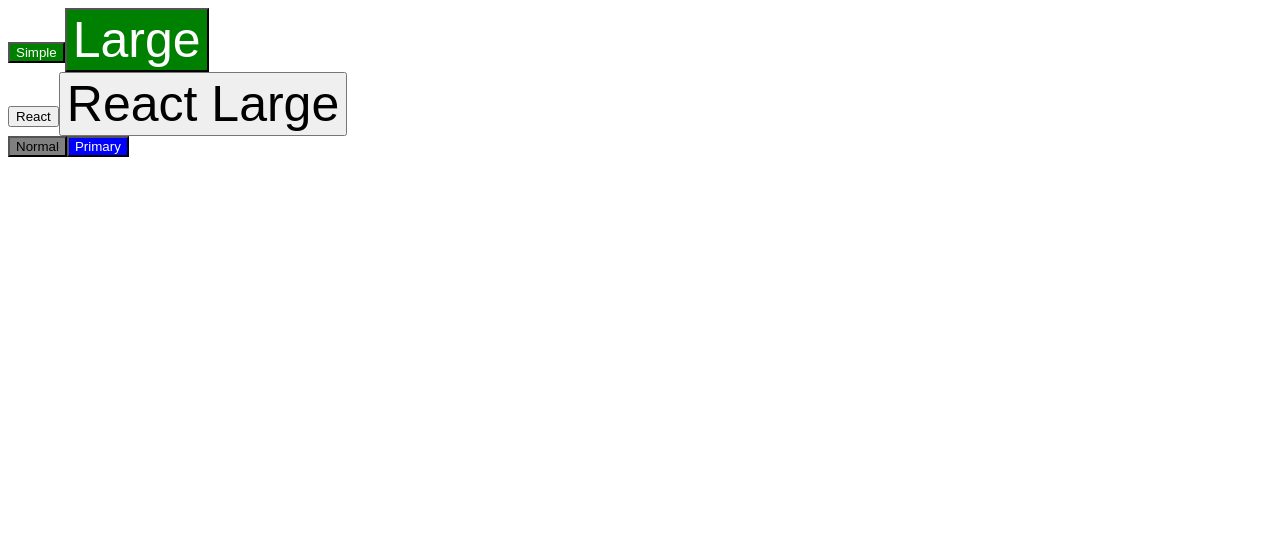
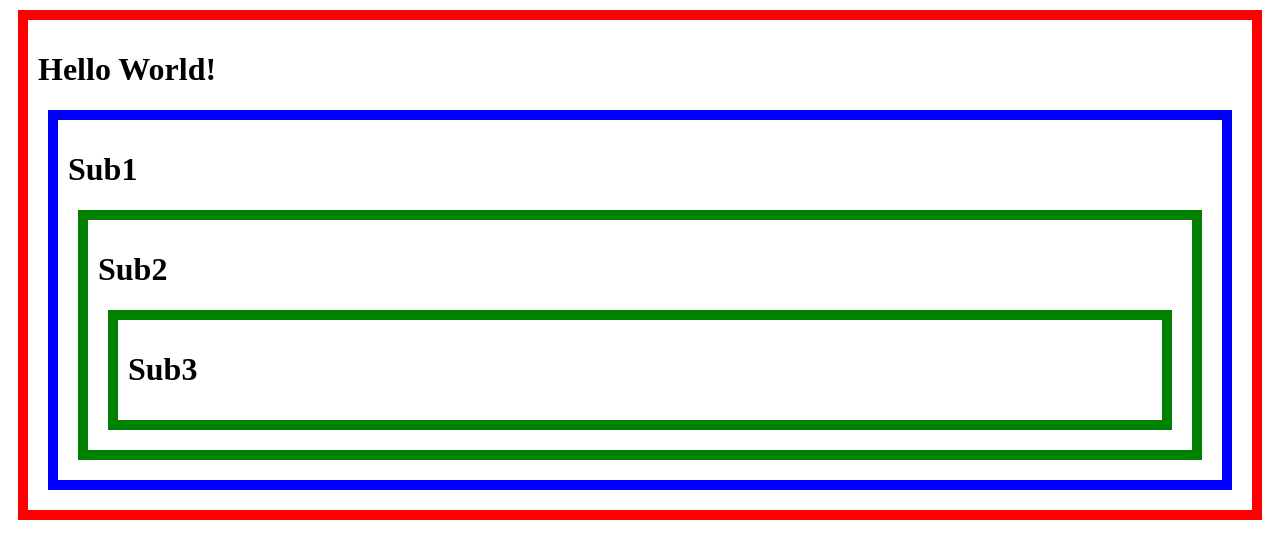
Before and after one commit to minus43/vite-project, a React (Vite) app: page / in a window 1280 px wide. Shown: the top 558 px of the page. Built offline with nearby package versions, Linux system fonts and the light colour scheme.

Commit message:
4 context api

```diff
--- a/src/App.jsx
+++ b/src/App.jsx
@@ -1,42 +1,50 @@
-import styled from 'styled-components';
-import './App.css'
+import React, {createContext, useContext} from 'react';
+import "./style.css";
 
-const SimpleButton = styled.button`
-  color: white;
-  background-color: green;
-`;
+const themeDefault = { border: '10px solid red'};
+const ThemeContext = createContext(themeDefault);
 
-const LargeButton = styled(SimpleButton)`
-  font-size: 50px;
-`;
-
-const ReactButton = props => {
-  console.log('props',props);
-  return <button className={props.className}>{props.children}</button>
-}
-
-const ReactLargeButton = styled(ReactButton)`
-  font-size: 50px;
-`;
-
-const PrimaryButton = styled.button`
-  color: ${props => props.primary ? 'white' : 'black'};
-  background-color: ${props => props.primary ? 'blue' : 'gray'};
-`;
 
 function App() {
+  const theme = useContext(ThemeContext);
   return (
-    <div>
-     <SimpleButton>Simple</SimpleButton>
-     <LargeButton>Large</LargeButton>
-     <br />
-     <ReactButton>React</ReactButton>
-     <ReactLargeButton>React Large</ReactLargeButton>
-     <br />
-     <PrimaryButton>Normal</PrimaryButton>
-     <PrimaryButton primary>Primary</PrimaryButton>
+    <ThemeContext.Provider value={{border: '10px solid blue'}}>
+    <div className="root" style={theme}>
+      <h1>Hello World!</h1>
+      <Sub1/>
     </div>
+    </ThemeContext.Provider>
   );
 }
 
+function Sub1() {
+  const theme = useContext(ThemeContext);
+  return (
+    <ThemeContext.Provider value={{border: '10px solid green'}}>
+    <div style={theme}>
+      <h1>Sub1</h1>
+      <Sub2/>
+    </div>
+    </ThemeContext.Provider>
+  )
+}
+
+function Sub2() {
+  const theme = useContext(ThemeContext);
+  return (
+    <div style={theme}>
+      <h1>Sub2</h1>
+      <Sub3/>
+    </div>
+  )
+}
+
+function Sub3() {
+  const theme = useContext(ThemeContext);
+  return (
+    <div style={theme}>
+      <h1>Sub3</h1>
+    </div>
+  )
+}
 export default App
--- /dev/null
+++ b/src/style.css
@@ -0,0 +1,6 @@
+.root,
+.root div {
+    border: 10px solid gray;
+    margin: 10px;
+    padding: 10px;
+}
```
